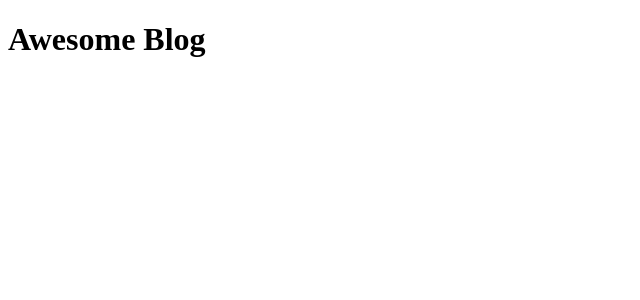
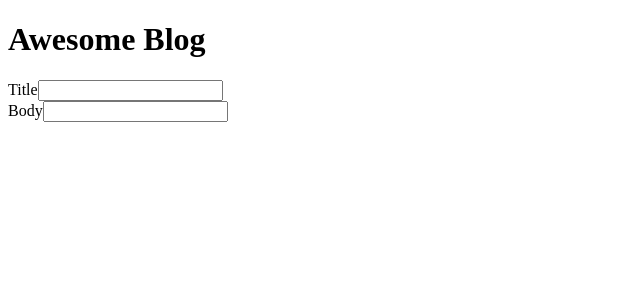
Before and after one commit to plla2/pra-tanstack, a React (Vite) app: page /post/1/edit in a window 1280 px wide. Shown: the top 300 px of the page, without its empty margins (0-640 px from the left). Built offline with nearby package versions, Linux system fonts and the light colour scheme.

Commit message:
✨ Form Input들 컴포넌트 분리

```diff
--- a/src/components/PostForm.tsx
+++ b/src/components/PostForm.tsx
@@ -1,7 +1,33 @@
-import React from "react";
+import { useState } from "react";
 
 const PostForm = () => {
-  return <form action=""></form>;
+  const [post, setPost] = useState<{ [key: string]: string }>({
+    title: "",
+    body: "",
+  });
+  console.log(post);
+  const handleChangeInput = (e: React.ChangeEvent<HTMLInputElement>) => {
+    setPost({ ...post, [e.target.name]: e.target.value });
+  };
+
+  const renderField = (label: string) => (
+    <div>
+      <label htmlFor="">{label}</label>
+      <input
+        onChange={handleChangeInput}
+        type="text"
+        name={label.toLowerCase()}
+        value={post[label.toLowerCase()]}
+      />
+    </div>
+  );
+
+  return (
+    <form>
+      {renderField("Title")}
+      {renderField("Body")}
+    </form>
+  );
 };
 
 export default PostForm;
```
